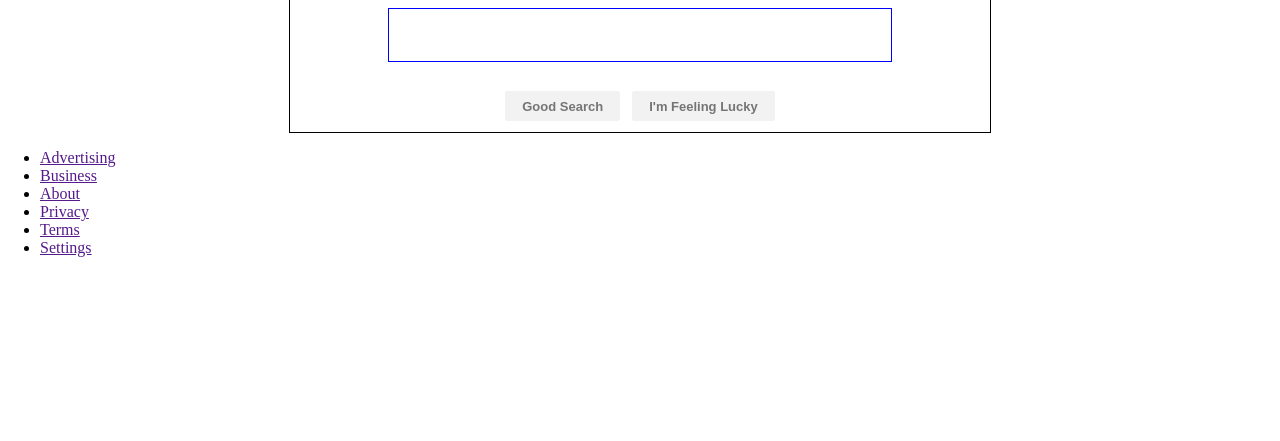
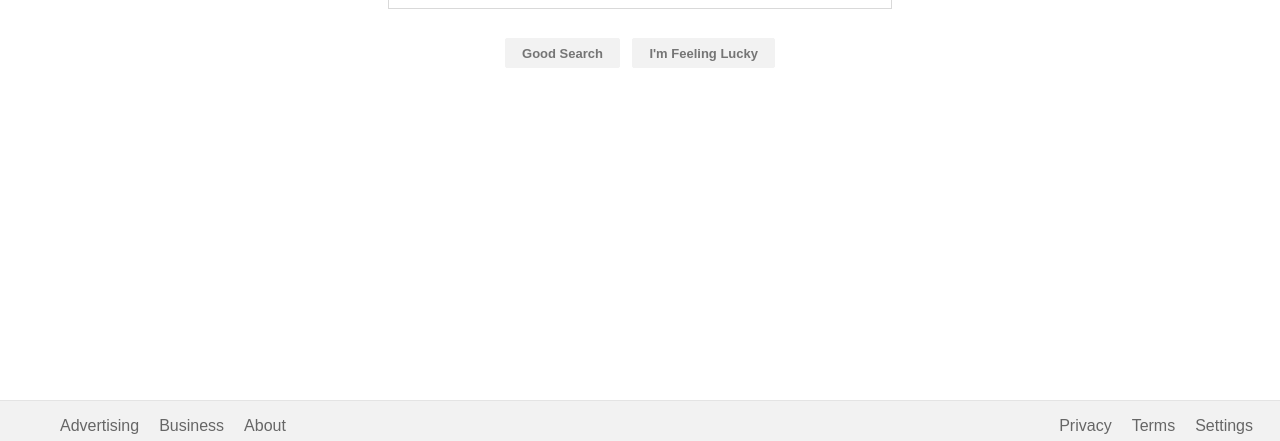
Before and after one commit to garyditsch/google-serp, a plain HTML site: page index.html in a window 1280 px wide. Shown: the part 359-800 px from the top of the page. Drawn offline with Linux system fonts and the light colour scheme.

Commit message:
updated styling of footer

```diff
--- a/index.html
+++ b/index.html
@@ -6,7 +6,7 @@
 </head>
 <body>
 <header>
-<ul>
+<ul class="nav-list right-nav">
 <li><a href="">Gmail</a></li>
 <li><a href="">Images</a></li>
 </ul>
@@ -29,14 +29,16 @@
 
 </div>
 <footer>
-<ul>
+<ul class="nav-list right-nav">
+<li><a href="">Privacy</a></li>
+<li><a href="">Terms</a></li>
+<li><a href="">Settings</a></li>
+</ul>
+<ul class="nav-list">
 <li><a href="">Advertising</a></li>
 <li><a href="">Business</a></li>
 <li><a href="">About</a></li>
-<li><a href="">Privacy</a></li>
-<li><a href="">Terms</a></li>
-<li><a href="">Settings</a></li>
-<ul>
+</ul>
 </footer>
 </body>
 </html>
--- a/style.css
+++ b/style.css
@@ -1,6 +1,7 @@
 /* Styles for the Google home page */
 
 body, html {
+	font-family: arial, sans-serif;
 	margin: 0;
 	padding: 0;
 }
@@ -9,9 +10,12 @@ input, button {
 	-webkit-appearance: none;
 }
 
+input:focus {
+	outline:none;
+}
+
 .container {
 	width: 700px;
-	border: 1px solid black;
 	text-align: center;
 	margin: 0 auto;
 	margin-top: 89px;
@@ -23,7 +27,7 @@ input, button {
 }
 
 .search-container {
-	border:	1px solid blue;
+	border:	1px solid #d9d9d9;
 	max-width: 484px;
 	margin: 0 auto;
 	height: 34px;
@@ -65,3 +69,37 @@ input, button {
     padding: 0 16px;
     text-align: center;
 }
+
+
+footer {
+	border-top: 1px solid #e4e4e4;
+	position: absolute;
+	bottom: 0;
+	width: 100vw;
+	height: 40px;
+	background-color: #f2f2f2;
+}
+
+.nav-list {
+	list-style-type: none;
+}
+
+.nav-list li {
+    float: left;
+    padding-left: 20px;
+}
+
+.nav-list a {
+	color: #666;
+	text-decoration: none;
+}
+
+
+.nav-list a:hover {
+	text-decoration: underline;
+}
+
+.right-nav {
+	float: right;
+	margin-right: 27px;
+}
```
